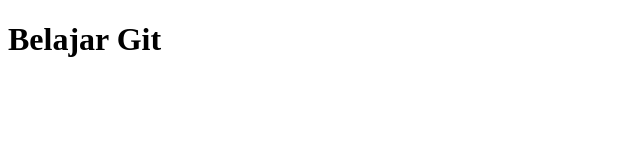
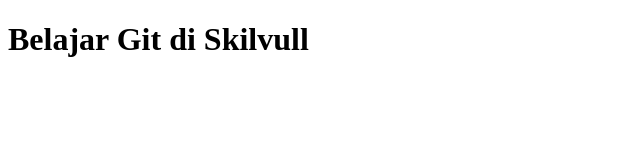
Before and after one commit to mohamilin/lat-git-2, a plain HTML site: page index.html in a window 1280 px wide. Shown: the whole page, without its empty margins (0-640 px from the left). Drawn offline with Linux system fonts and the light colour scheme.

Commit message:
change title

```diff
--- a/index.html
+++ b/index.html
@@ -8,7 +8,7 @@
 </head>
 <body>
     <main >
-        <h1>Belajar Git</h1>
+        <h1>Belajar Git di Skilvull</h1>
     </main>
 </body>
 </html>
```
